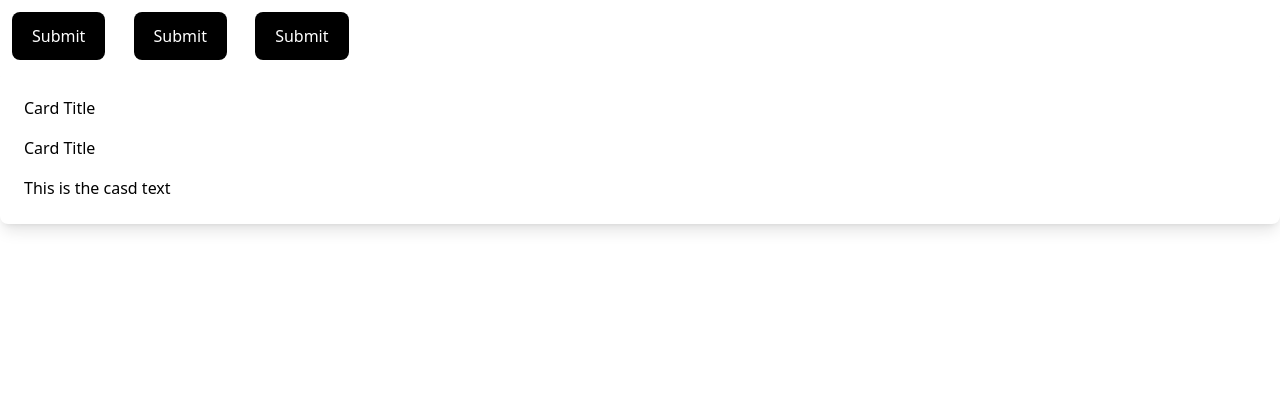
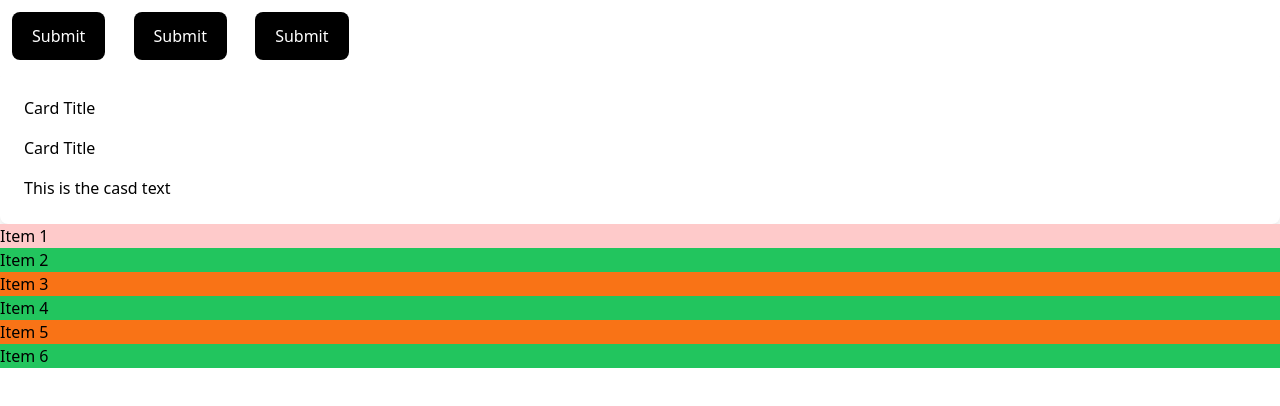
Before and after one commit to kongyutay/tailwind-sandbox, a plain HTML site: page 10-interactivity/index.html in a window 1280 px wide. Drawn offline with nearby package versions, Linux system fonts and the light colour scheme.

Commit message:
pseudo class

```diff
--- a/10-interactivity/index.html
+++ b/10-interactivity/index.html
@@ -42,6 +42,24 @@
     </a>
 
     <!-- Pseudo Classes -->
+    <ul>
+      <li class="first:bg-red-200">Item 1</li>
+      <li class="first:bg-red-200 even:bg-green-500 odd:bg-orange-500">
+        Item 2
+      </li>
+      <li class="first:bg-red-200 even:bg-green-500 odd:bg-orange-500">
+        Item 3
+      </li>
+      <li class="first:bg-red-200 even:bg-green-500 odd:bg-orange-500">
+        Item 4
+      </li>
+      <li class="first:bg-red-200 even:bg-green-500 odd:bg-orange-500">
+        Item 5
+      </li>
+      <li class="first:bg-red-200 even:bg-green-500 odd:bg-orange-500">
+        Item 6
+      </li>
+    </ul>
 
     <!-- Appearance -->
     <!-- Use appearance-none to reset any browser specific styling on an element. This utility is often used when creating custom form components. -->
```
